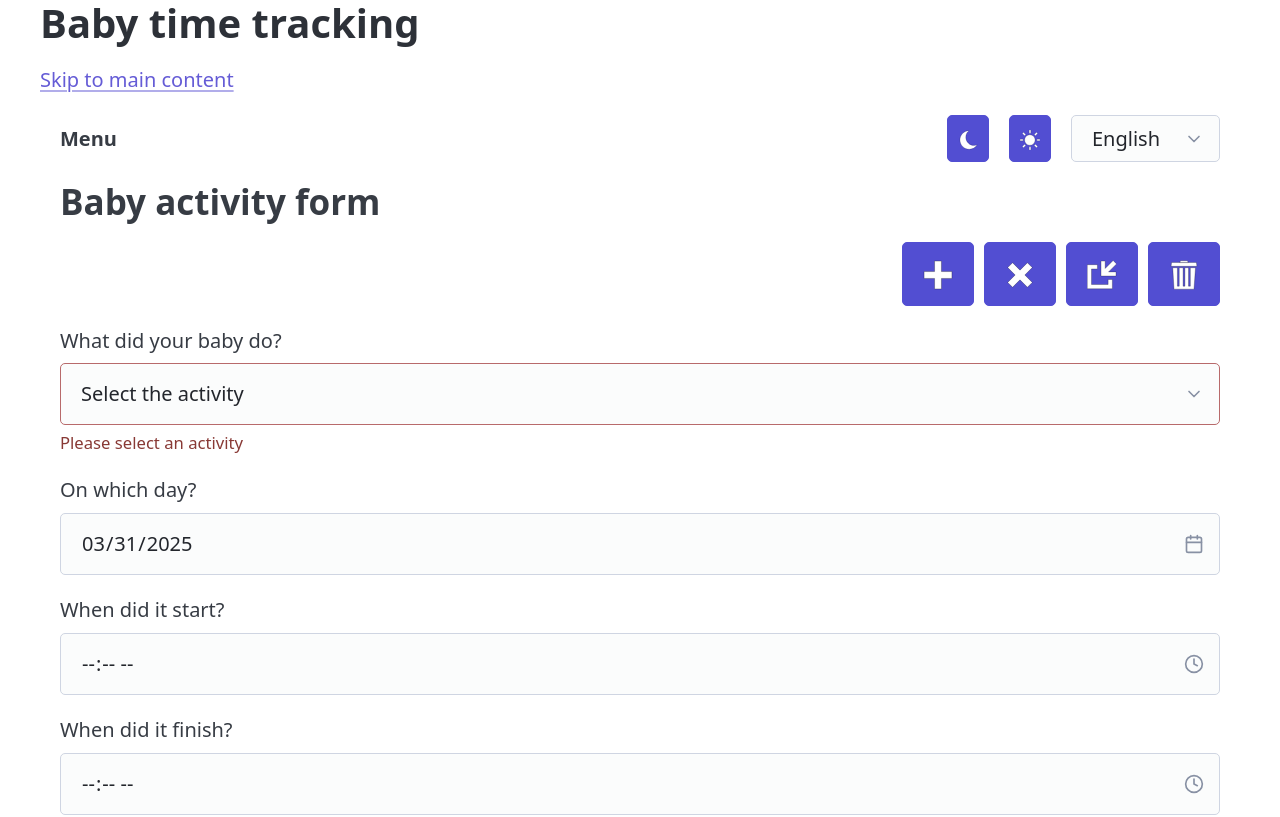
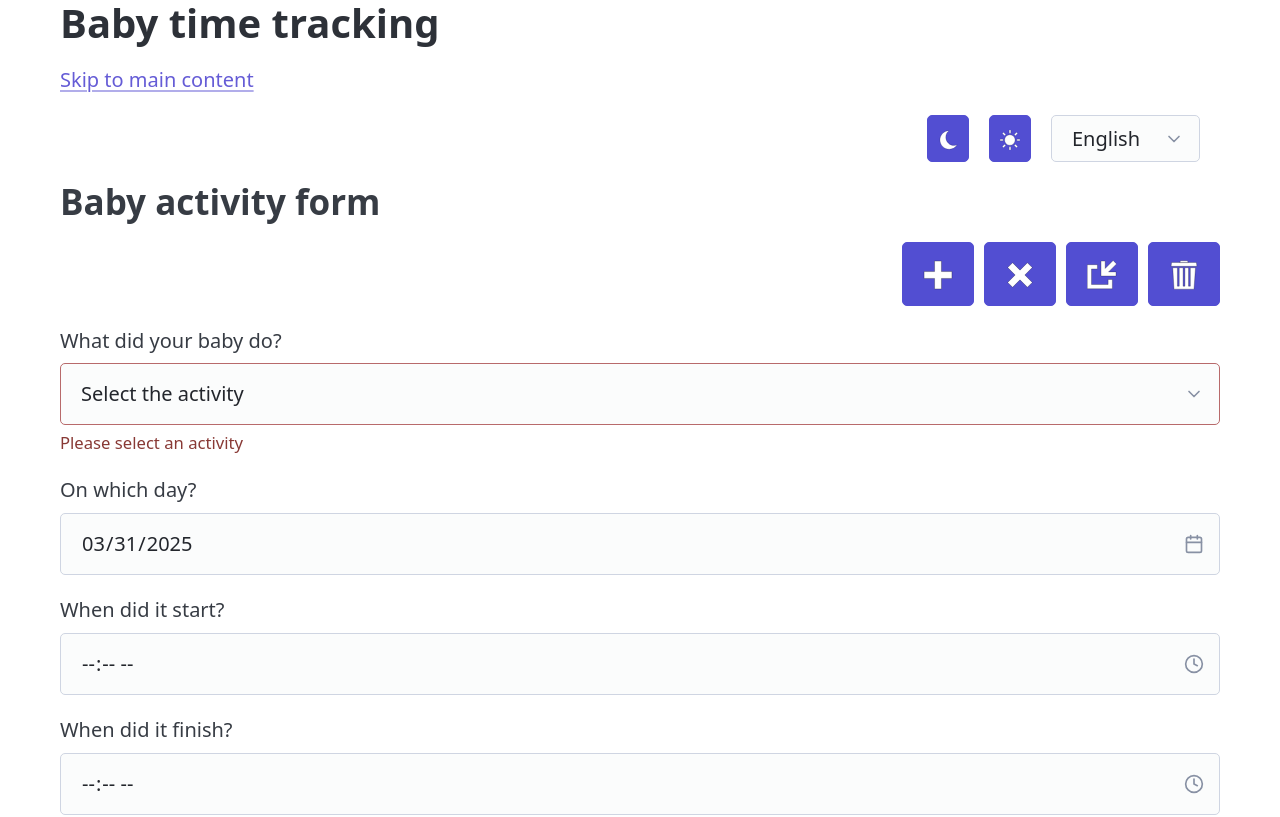
Before and after one commit to jackyscript/baby-time-tracking, a Vue app: page / in a window 1280 px wide. Shown: the top 817 px of the page. Built offline with nearby package versions, Linux system fonts and the light colour scheme; what @kyvg/vue3-notification would draw is missing.

Commit message:
adjust layout

```diff
--- a/src/App.vue
+++ b/src/App.vue
@@ -4,7 +4,7 @@ import TrackingComponent from './components/time/TrackingComponent.vue'
 </script>
 
 <template>
-  <header role="banner">
+  <header role="banner" class="container-fluid">
     <h1>{{ $t('header.title') }}</h1>
     <a href="#main">{{ $t('header.main') }}</a>
     <NavComponent></NavComponent>
--- a/src/components/NavComponent.vue
+++ b/src/components/NavComponent.vue
@@ -24,7 +24,6 @@ function changeLocale(locale) {
   <nav>
     <ul>
       <li>
-        <strong>{{ t('nav.title') }}</strong>
       </li>
     </ul>
     <ul>
--- a/src/components/time/RecordsComponent.vue
+++ b/src/components/time/RecordsComponent.vue
@@ -44,7 +44,7 @@ const onHandle = (action, key) => {
       {{ t(filterValues[filterValue]) }}
     </option>
   </select>
-  <div v-if="entriesEmpty">{{ t('aside.result.entries.empty') }}</div>
+  <section v-if="entriesEmpty">{{ t('aside.result.entries.empty') }}</section>
   <section
     v-else
     v-for="(record, key) in sortedEntries"
```
Also changed, not shown: src/components/time/TrackingComponent.vue (+5 -3 lines).
